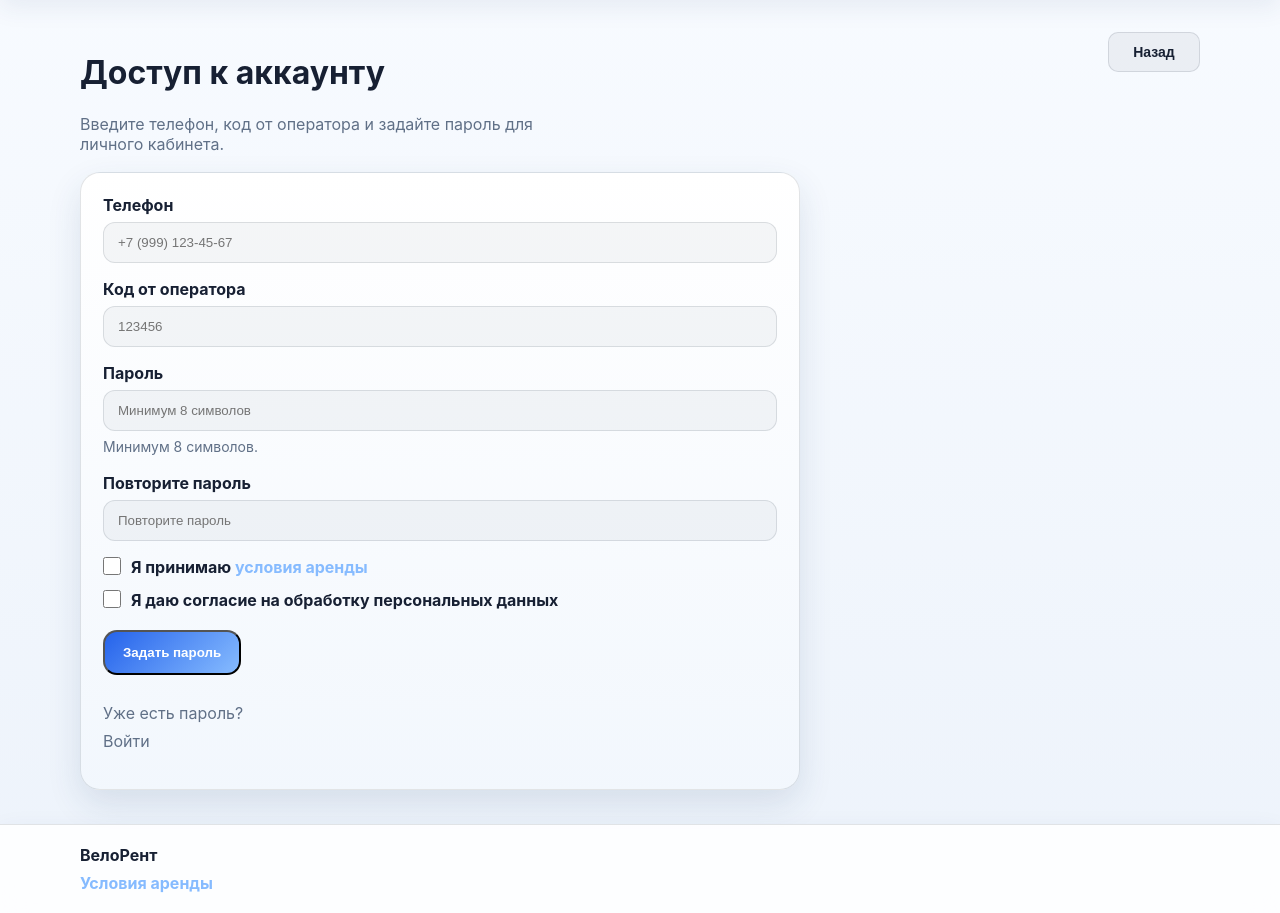
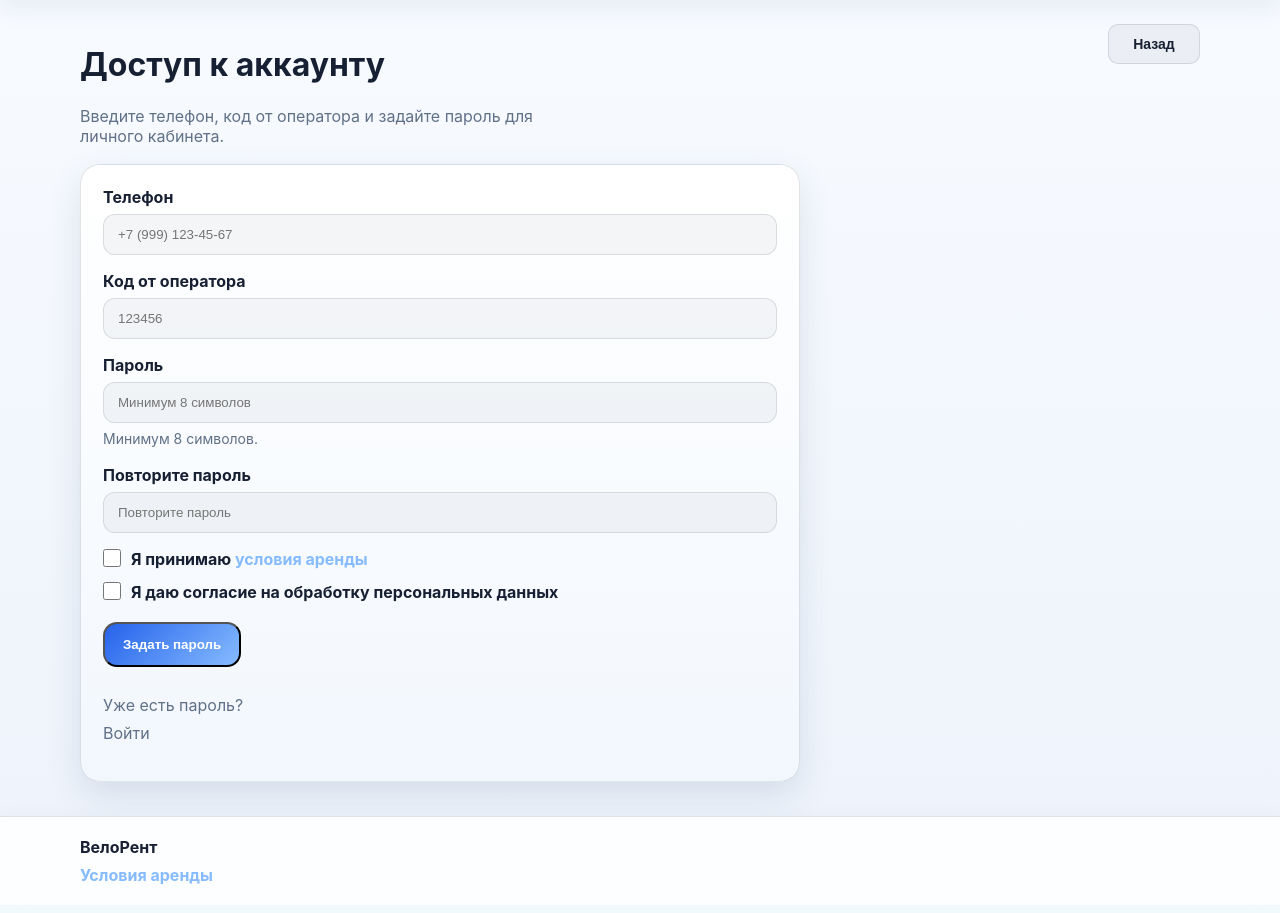
Before and after one commit to denchikslazieeet/velorent_system, a Django app: page /accounts/claim/ in a window 1280 px wide. Shown: the part 73-986 px from the top of the page. After the commit the page ends 957 px from the top, so only its background shows below. Run offline with Django 5.2, Linux system fonts and the light colour scheme; data that the repository does not hold is empty.

Commit message:
Refresh page layout cache version

```diff
--- a/static/css/style.css
+++ b/static/css/style.css
@@ -300,7 +300,7 @@ button:disabled,
 
 .page-content {
     position: relative;
-    padding-top: 32px;
+    padding-top: 24px;
     padding-bottom: 34px;
     flex: 1;
 }
@@ -354,7 +354,7 @@ button:disabled,
 
 .page-back-row {
     position: absolute;
-    top: 32px;
+    top: 24px;
     right: 0;
     z-index: 2;
     display: flex;
--- a/templates/base.html
+++ b/templates/base.html
@@ -18,7 +18,7 @@
     <meta name="mobile-web-app-capable" content="yes">
     <meta name="apple-mobile-web-app-capable" content="yes">
     <meta name="apple-mobile-web-app-title" content="ВелоРент">
-    <link rel="stylesheet" href="/static/css/style.css?v=20260512-2">
+    <link rel="stylesheet" href="/static/css/style.css?v=20260513-1">
 </head>
 <body class="{% if request.user.is_authenticated and request.user.role == 'operator' or request.user.is_authenticated and request.user.role == 'admin' or request.user.is_staff or request.user.is_superuser %}operator-shell{% endif %}">
 <header class="site-header">
--- a/templates/service-worker.js
+++ b/templates/service-worker.js
@@ -1,9 +1,9 @@
 {% load static %}
-const CACHE_NAME = "velorent-pwa-v5";
+const CACHE_NAME = "velorent-pwa-v6";
 const OFFLINE_URL = "{% url 'offline' %}";
 const STATIC_ASSETS = [
   OFFLINE_URL,
-  "{% static 'css/style.css' %}?v=20260512-2",
+  "{% static 'css/style.css' %}?v=20260513-1",
   "{% static 'img/velorent-icon.svg' %}",
   "{% static 'img/velorent-logo.svg' %}",
   "{% static 'img/pwa-icon-192.png' %}",
```
